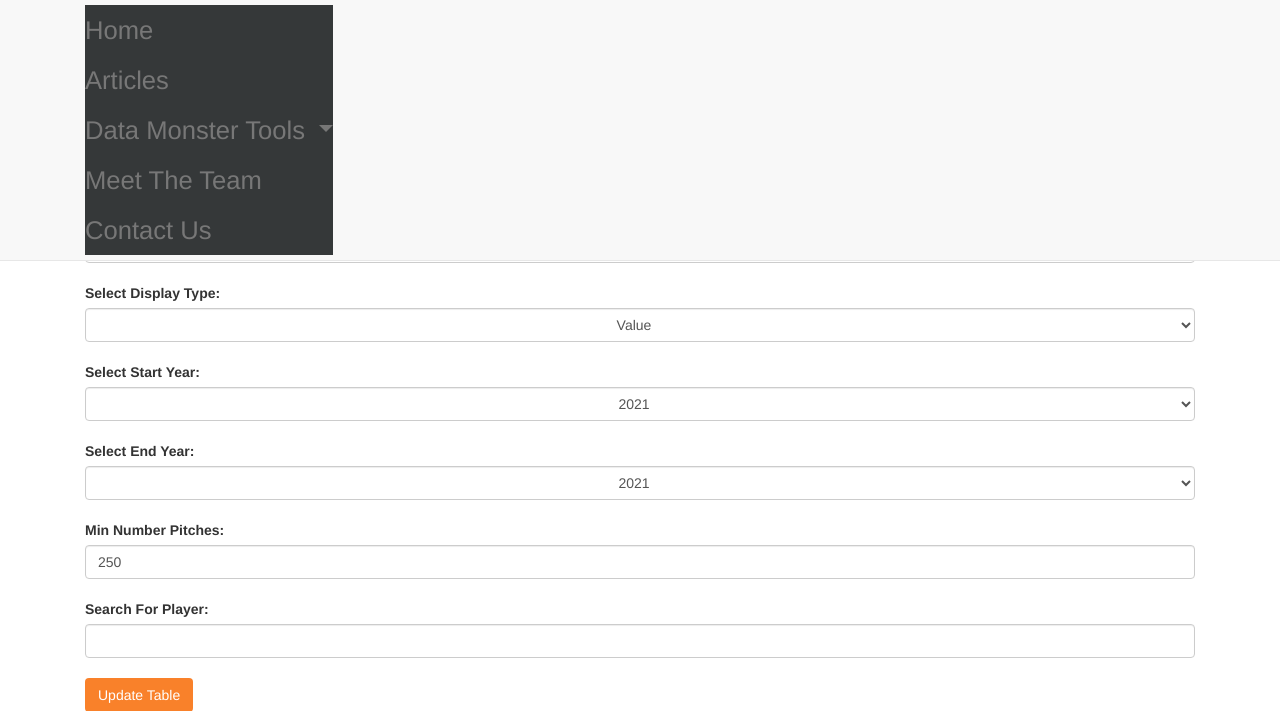
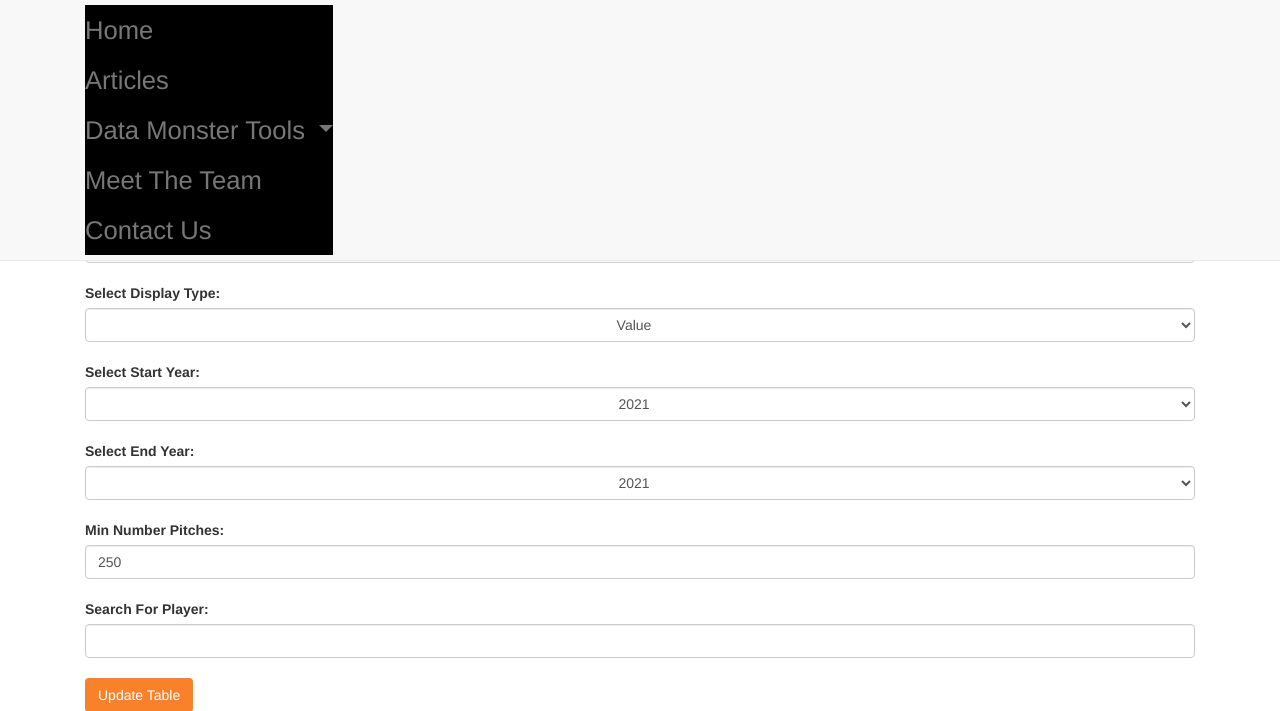
Before and after one commit to pmammino/rotofanatic, a Flask app: page / in a window 1280 px wide. Shown: the top 711 px of the page. Run offline with Flask 2, Linux system fonts and the light colour scheme; some libraries are stand-ins or nearby versions.

Commit message:
Update main.css

```diff
--- a/static/css/main.css
+++ b/static/css/main.css
@@ -71,12 +71,6 @@ a.nav-link
   font-family: Arial, Helvetica, sans-serif;
 }
 
-a.nav-link {
-    color: white;
-    font-size: 2vw;
-	background-color: transparent!important;
-}
-
 
 select{
   text-align: center;
@@ -96,8 +90,6 @@ p {
 
 li {
   color: white!important;
-    background-color: #353839!important;
-
 }
 
 table {
```
